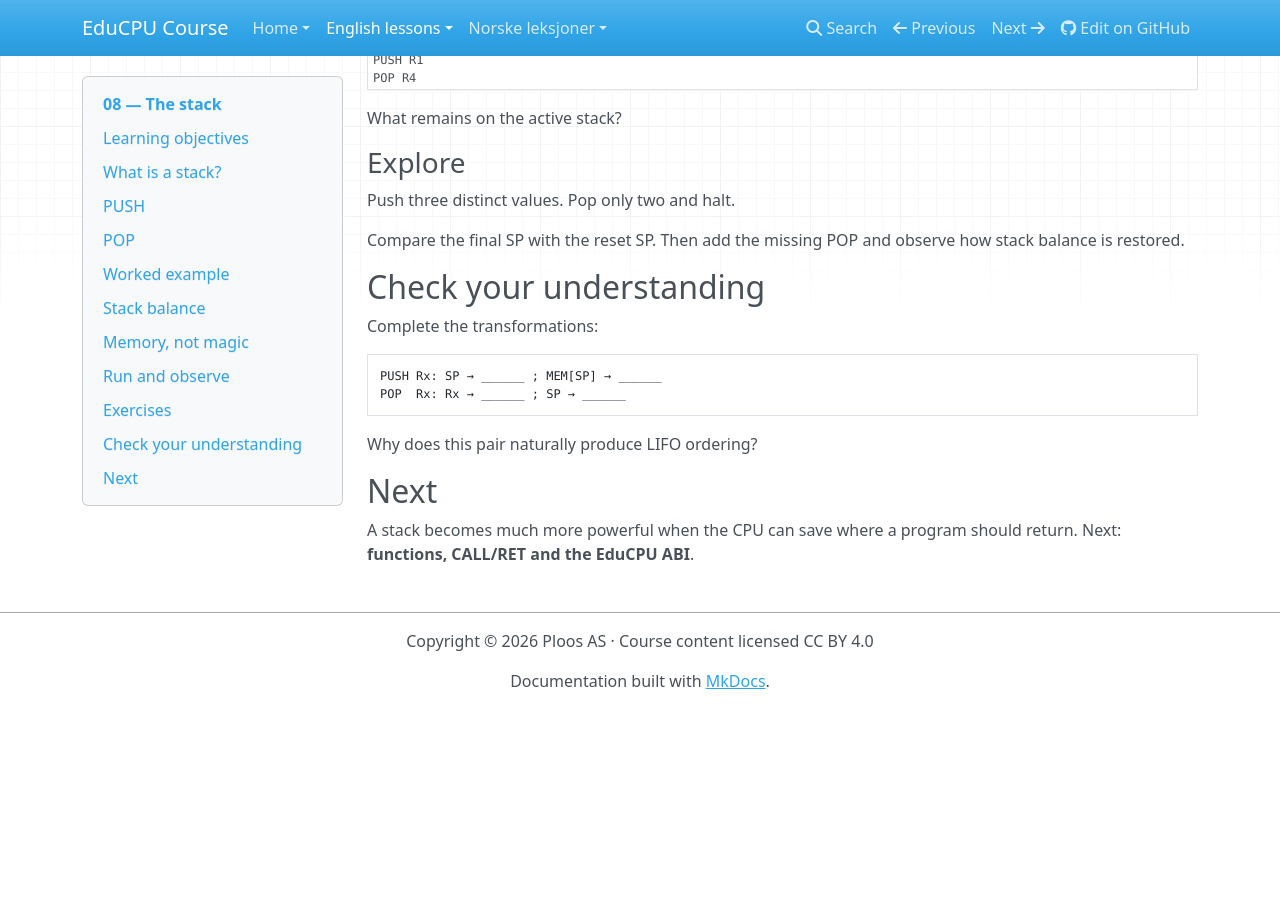
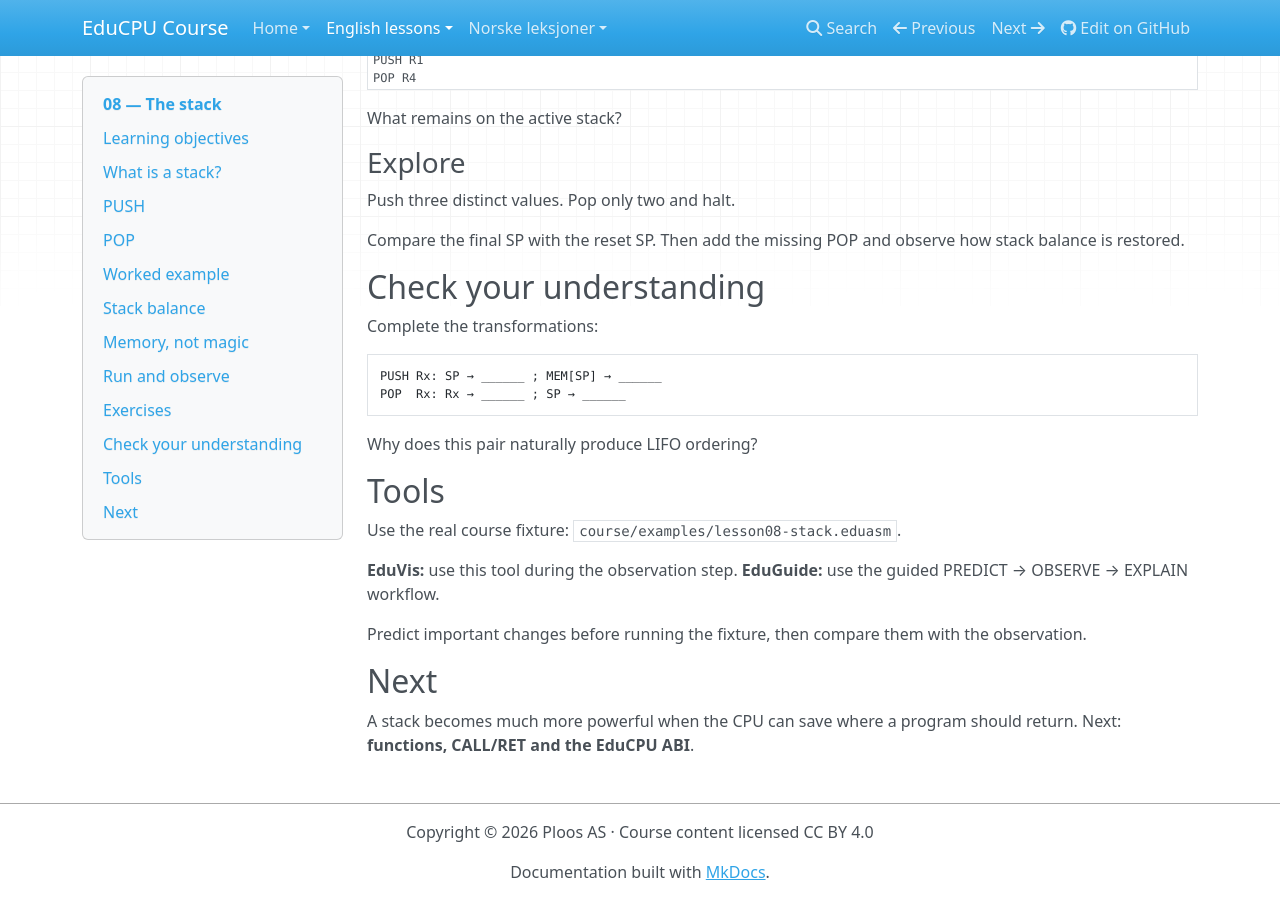
Before and after one commit to Ploos-AS/EduCPU, an MkDocs documentation site: the page built from course/en/lessons/08-stack.md, in a window 1280 px wide and 900 px high, scrolled down 2865 px. Built offline with MkDocs 1.6.1, drawn with Linux system fonts in a browser that asks for light colours; nearby versions of some CDN libraries; before the commit the page ends 3574 px from its top, so only the background shows below that.

Commit message:
Pedagogy: expose tools and fixture in 08-stack.md

```diff
--- a/course/en/lessons/08-stack.md
+++ b/course/en/lessons/08-stack.md
@@ -164,6 +164,14 @@ POP  Rx: Rx → ______ ; SP → ______
 
 Why does this pair naturally produce LIFO ordering?
 
+## Tools
+
+Use the real course fixture: `course/examples/lesson08-stack.eduasm`.
+
+**EduVis:** use this tool during the observation step. **EduGuide:** use the guided PREDICT → OBSERVE → EXPLAIN workflow.
+
+Predict important changes before running the fixture, then compare them with the observation.
+
 ## Next
 
 A stack becomes much more powerful when the CPU can save where a program should return. Next: **functions, CALL/RET and the EduCPU ABI**.
```
